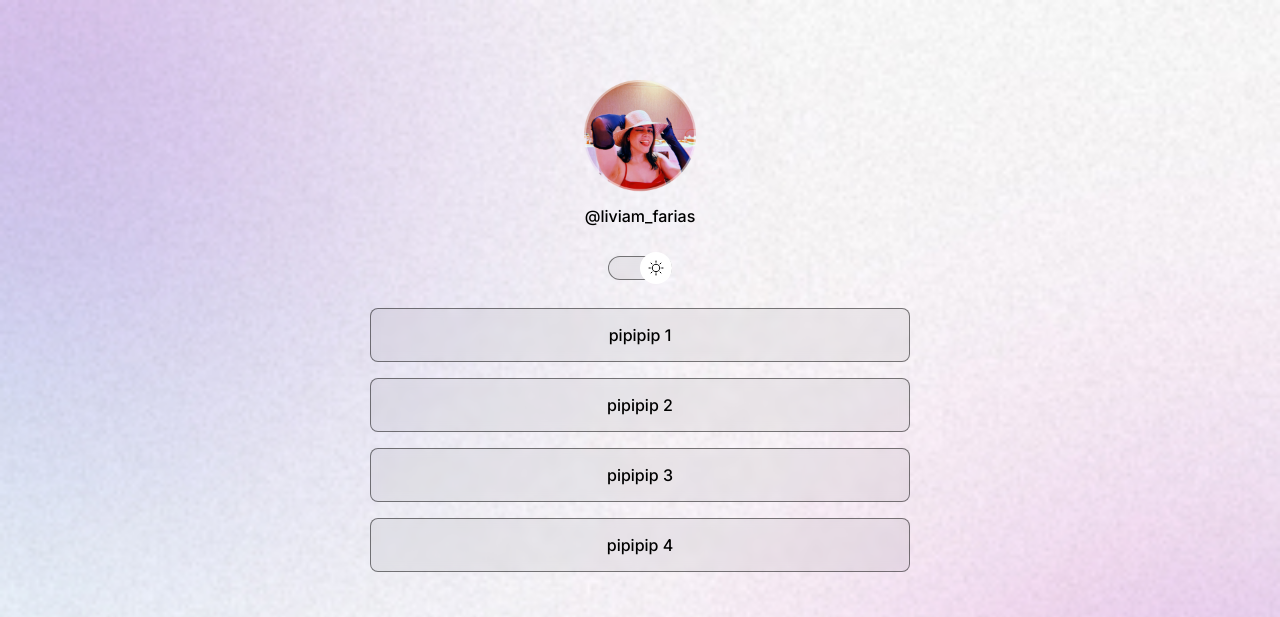
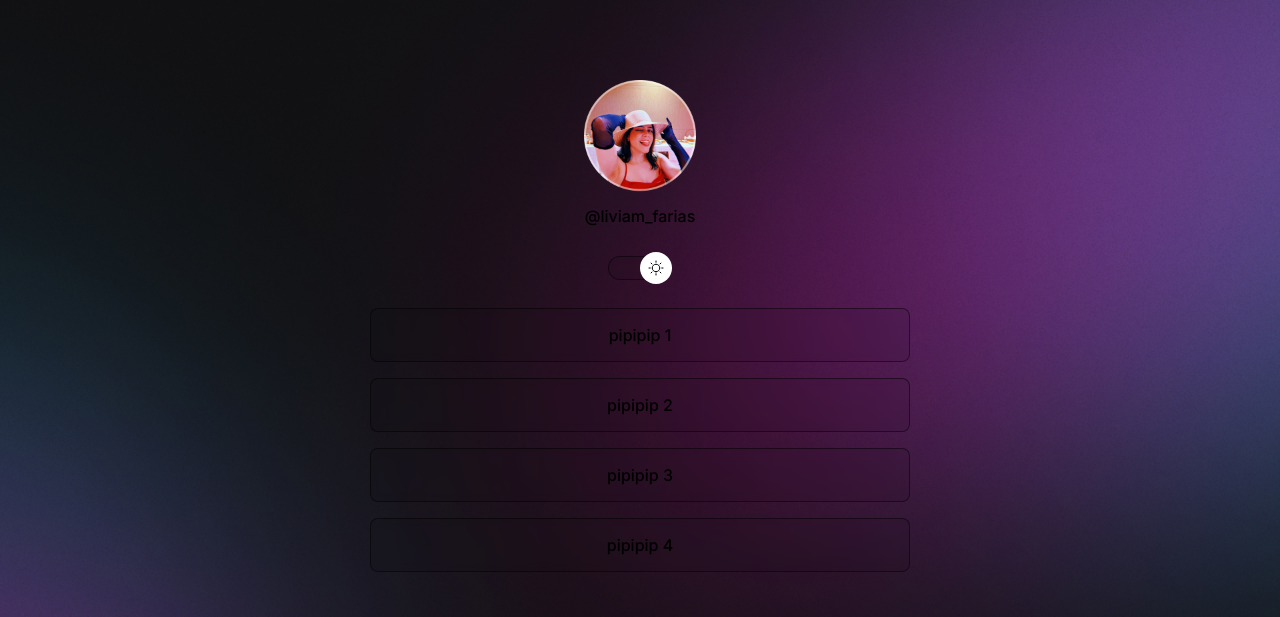
Before and after one commit to LiviaMachadoF/projetinho, a plain HTML site: page index.html in a window 1280 px wide. Shown: the top 617 px of the page. Drawn offline with nearby package versions, Linux system fonts and the light colour scheme.

Commit message:
change bachground based on media queries

```diff
--- a/style.css
+++ b/style.css
@@ -35,6 +35,7 @@ body {
 
   /*background: color image repeat position/size*/
   background: var(--bg-url) no-repeat top center/cover;
+  height: 100vh;
 }
 
 body *{
@@ -169,3 +170,14 @@ footer{
   text-align: center;
   font-size: 14px;
 }
+
+/*media queries*/
+@media (min-width: 700px){
+  :root{
+    --bg-url: url(./assets/bg-desktop.jpg);
+  }
+
+  :.light{
+    --bg-url: url(./assets/bg-desktop-light.jpg);
+  }
+}
```
